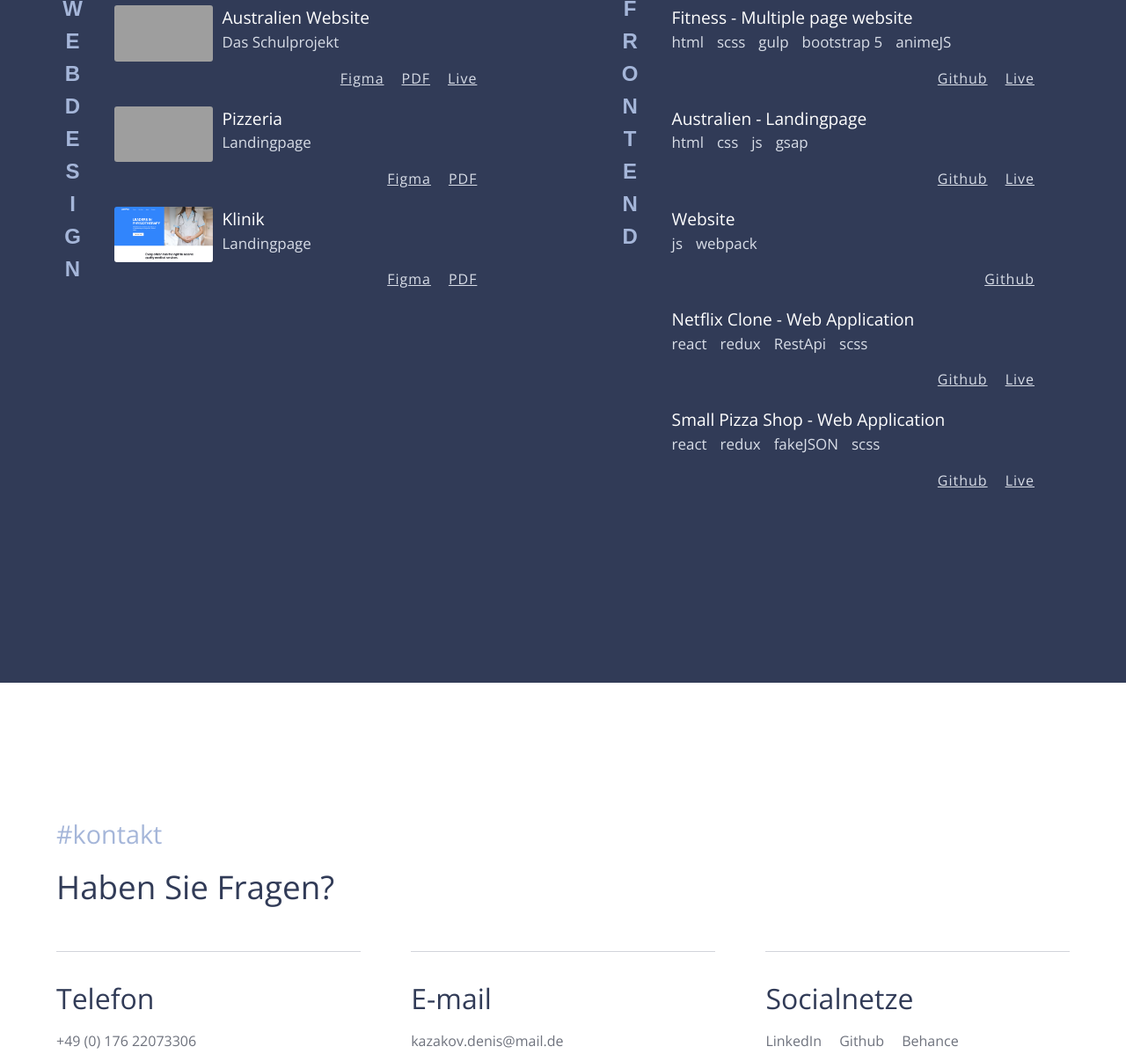
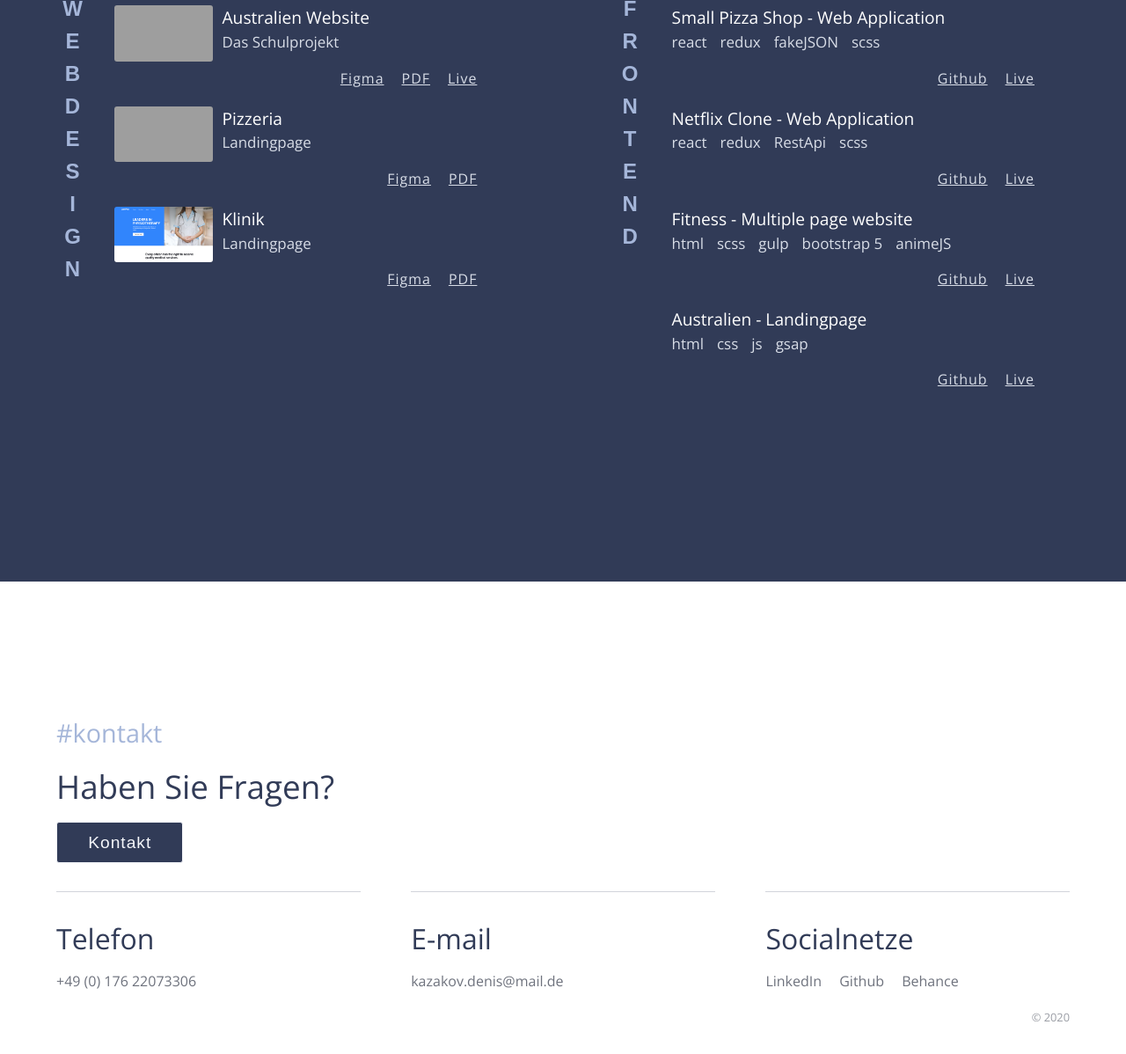
Before and after one commit to den777kaz/den-kaz.com, a website: page app/index.html in a window 1280 px wide. Shown: the part 3369-4567 px from the top of the page at 88% size. After the commit the page ends 4545 px from the top, so only its background shows below. Drawn offline with nearby package versions, Linux system fonts and the light colour scheme; files that its build step writes are made by us from their sources; grey boxes are pictures that could not be loaded; a web font is replaced by a local one.

Commit message:
korrekturen

```diff
--- a/app/index.html
+++ b/app/index.html
@@ -55,8 +55,8 @@
                 <a
                 data-aos="fade-in"
                 data-aos-delay="650"
-                href="./images/dest/CV_Kazakov.pdf"
-                download>
+                href="./images/dest/pdf/lebenslauf.pdf"
+                target="_blank">
                   <button class="btn mt3rem cv-btn" type="button">
                     <!-- <img src="./images/dest/dowload.svg" alt="dowload"> -->
                     Lebenslauf</button>
@@ -247,7 +247,7 @@
       <!-- portfolio -->
 
       <!-- v2 -->
-      <section class="portfolio">
+      <section id="portfolio" class="portfolio">
         <div class="container">
           <h2 class="mb1rem" data-aos="fade-up">#portfolio</h2>
             <h3 class="mb1rem" >
@@ -320,7 +320,9 @@
 
       <div class="container">
         <h2 class="mb1rem" data-aos="fade-up">#kontakt</h2>
-        <h3 class="mb3rem" data-aos="fade-up">Haben Sie Fragen?</h3>
+        <h3 class="mb1rem" data-aos="fade-up">Haben Sie Fragen?</h3>
+        <button class="contactBtn btn btn--dark mb2rem" type="button"  data-aos="fade-in"
+                data-aos-delay="500">Kontakt</button>
         <div class="contact flex" data-aos="fade-up">
           <div class="contact__item">
             <h3 class="mb1rem">Telefon</h3>
--- a/app/js/app.js
+++ b/app/js/app.js
@@ -97,7 +97,7 @@ function frontendWorkTemplate(imageUrl, title, techList, links, desc, id) {
 
 const contactModal = document.getElementById('contactModal');
 const formContent = document.querySelector('#contactModal .modal__content');
-const contactBtn = document.querySelector('.contactBtn');
+const contactBtn = document.querySelectorAll('.contactBtn');
 
 const portModal = document.getElementById('portfolioModal');
 const portContent = document.querySelector('#portfolioModal .modal__content');
@@ -152,7 +152,9 @@ function callModal(target, modalWindow, modalContent, template) {
 }
 
 // call contact form
-callModal(contactBtn, contactModal, formContent, null);
+contactBtn.forEach((btn) => {
+  callModal(btn, contactModal, formContent, null);
+});
 
 // SUBMIT FORM
 const submitForm = (form) => {
--- a/app/sass/components.scss
+++ b/app/sass/components.scss
@@ -24,6 +24,16 @@
     &:hover {
       background-color: $headTextSec;
       // color: $headTextPrim;
+    }
+  }
+  &--dark {
+    border: 1px solid $headTextPrim2;
+    background-color: $bgPrim;
+    color: $headTextPrim2;
+
+    &:hover {
+      background-color: darken($bgPrim, 5%);
+      border-color: darken($headTextPrim2, 20%);
     }
   }
 }
--- a/app/store/db.json
+++ b/app/store/db.json
@@ -46,6 +46,31 @@
   ],
   "frontend": [
     {
+      "id": 36788,
+      "imageUrl": "./images/dest/fit-as.png",
+      "title": "Small Pizza Shop - Web Application",
+      "desc": "description",
+      "tech": ["react", "redux", "fakeJSON", "scss"],
+      "links": [
+        {
+          "name": "Github",
+          "path": "https://github.com/den777kaz/react-pizza"
+        },
+        { "name": "Live", "path": "https://shop-pizza.netlify.app" }
+      ]
+    },
+    {
+      "id": 36788,
+      "imageUrl": "./images/dest/fit-as.png",
+      "title": "Netflix Clone - Web Application",
+      "desc": "description",
+      "tech": ["react", "redux", "RestApi", "scss"],
+      "links": [
+        { "name": "Github", "path": "https://github.com/den777kaz/netflix" },
+        { "name": "Live", "path": "https://nitflex.netlify.app/home" }
+      ]
+    },
+    {
       "id": 85434,
       "imageUrl": "",
       "title": "Fitness - Multiple page website",
@@ -69,44 +94,6 @@
         { "name": "Github", "path": "https://github.com/den777kaz/australien" },
         { "name": "Live", "path": "https://australien.netlify.app/" }
       ]
-    },
-    {
-      "id": 7552356767,
-      "imageUrl": "",
-      "title": "Website",
-      "desc": "",
-      "tech": ["js", "webpack"],
-      "links": [
-        {
-          "name": "Github",
-          "path": "https://github.com/den777kaz/js-study-webpack"
-        }
-      ]
-    },
-    {
-      "id": 36788,
-      "imageUrl": "./images/dest/fit-as.png",
-      "title": "Netflix Clone - Web Application",
-      "desc": "description",
-      "tech": ["react", "redux", "RestApi", "scss"],
-      "links": [
-        { "name": "Github", "path": "https://github.com/den777kaz/netflix" },
-        { "name": "Live", "path": "https://nitflex.netlify.app/home" }
-      ]
-    },
-    {
-      "id": 36788,
-      "imageUrl": "./images/dest/fit-as.png",
-      "title": "Small Pizza Shop - Web Application",
-      "desc": "description",
-      "tech": ["react", "redux", "fakeJSON", "scss"],
-      "links": [
-        {
-          "name": "Github",
-          "path": "https://github.com/den777kaz/react-pizza"
-        },
-        { "name": "Live", "path": "https://shop-pizza.netlify.app" }
-      ]
     }
   ]
 }
```
Also changed, not shown: app/css/app.min.css, app/js/app.min.js, dist/css/app.min.css, dist/index.html, dist/js/app.min.js, dist/store/db.json, 2 other files.
